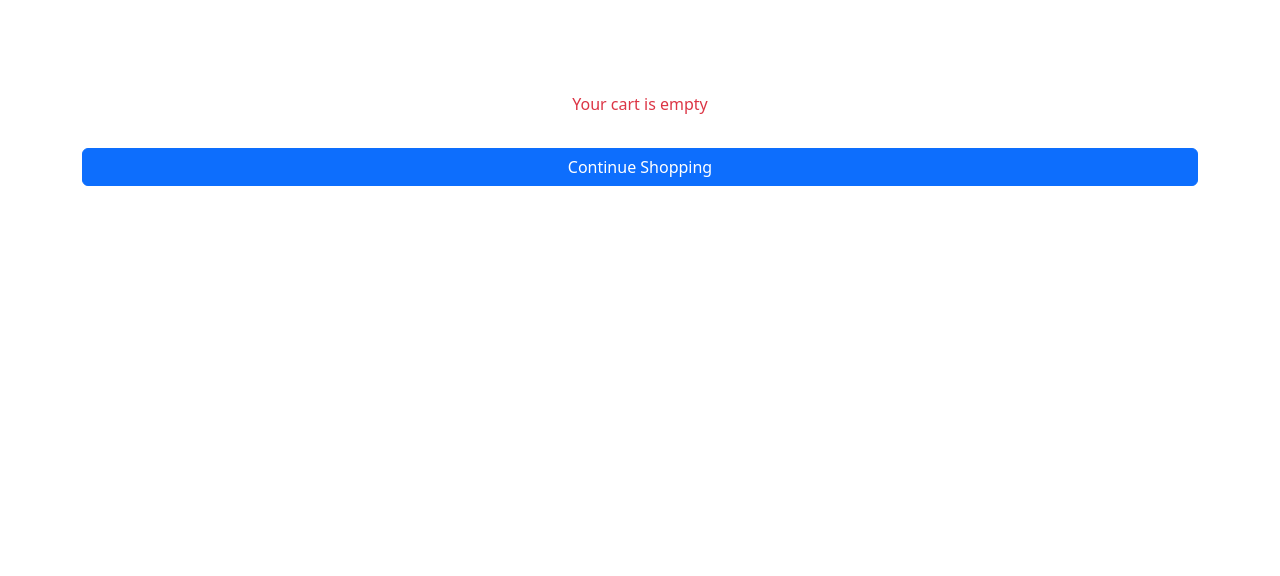
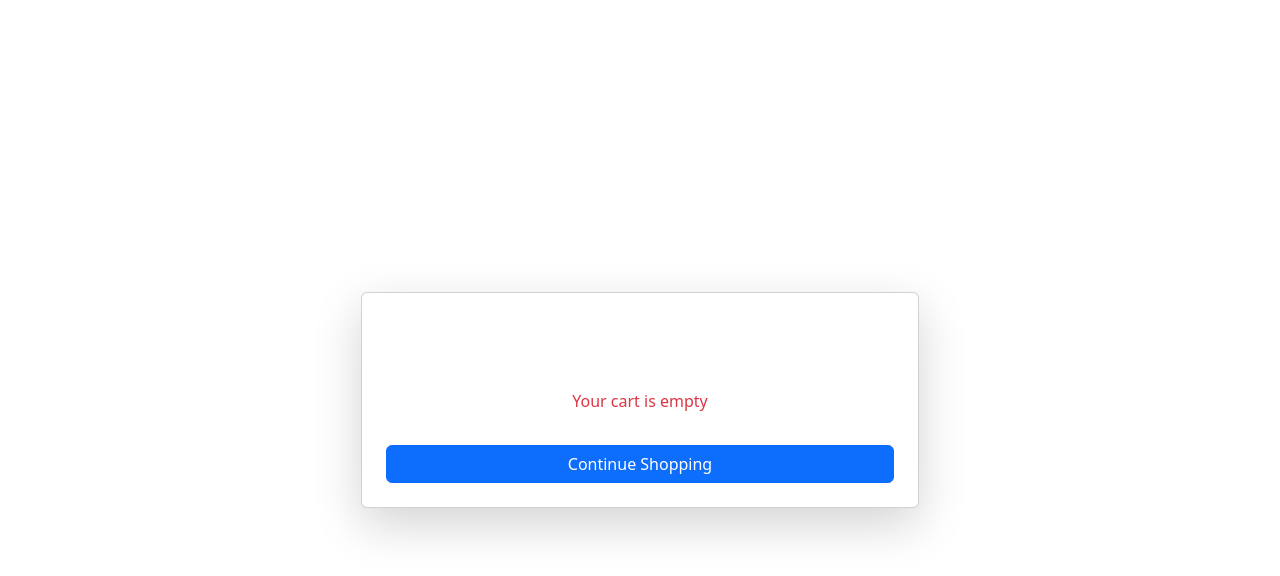
Before and after one commit to HarikaSu/React-final, a React (Create React App) app: page /cart in a window 1280 px wide. Shown: the top 576 px of the page. Built offline with nearby package versions, Linux system fonts and the light colour scheme.

Commit message:
jewellerycart

```diff
--- a/src/project/CartPage.js
+++ b/src/project/CartPage.js
@@ -15,13 +15,16 @@
 //   };
 
 //   const decrementQuantity = (id) => {
-//     setCart(
-//       cart.map((item) =>
-//         item.id === id && item.quantity > 1
-//           ? { ...item, quantity: item.quantity - 1 }
-//           : item
-//       )
-//     );
+//     setCart((prevCart) => {
+//       const updatedCart = prevCart
+//         .map((item) =>
+//           item.id === id
+//             ? { ...item, quantity: item.quantity > 0 ? item.quantity - 1 : 0 }
+//             : item
+//         )
+//         .filter((item) => item.quantity > 0);
+//       return updatedCart;
+//     });
 //   };
 
 //   const calculateTotal = () => {
@@ -32,41 +35,43 @@
 //     <div className="container mt-4">
 //       <h2>Your Shopping Cart</h2>
 //       {cart.length === 0 ? (
-//         <p>No items in the cart</p>
+//         <p className="text-center text-danger">Your cart is empty</p>
 //       ) : (
-//         <ul className="list-group">
-//           {cart.map((item) => (
-//             <li key={item.id} className="list-group-item d-flex justify-content-between align-items-center">
-//               <span>
-//                 <img
-//                   src={item.Img_Url}
-//                   alt={item.Product_Name}
-//                   style={{ width: "50px", height: "50px", marginRight: "10px" }}
-//                 />
-//                 {item.Product_Name} - ₹{item.Price.INR}
-//               </span>
-//               <div className="d-flex align-items-center">
-//                 <button
-//                   className="btn btn-sm btn-outline-secondary"
-//                   onClick={() => decrementQuantity(item.id)}
-//                 >
-//                   -
-//                 </button>
-//                 <span className="mx-2">{item.quantity}</span>
-//                 <button
-//                   className="btn btn-sm btn-outline-secondary"
-//                   onClick={() => incrementQuantity(item.id)}
-//                 >
-//                   +
-//                 </button>
-//               </div>
-//             </li>
-//           ))}
-//         </ul>
+//         <>
+//           <ul className="list-group">
+//             {cart.map((item) => (
+//               <li key={item.id} className="list-group-item d-flex justify-content-between align-items-center">
+//                 <span>
+//                   <img
+//                     src={item.Img_Url}
+//                     alt={item.Product_Name}
+//                     style={{ width: "50px", height: "50px", marginRight: "10px" }}
+//                   />
+//                   {item.Product_Name} - ₹{item.Price.INR}
+//                 </span>
+//                 <div className="d-flex align-items-center">
+//                   <button
+//                     className="btn btn-sm btn-outline-secondary"
+//                     onClick={() => decrementQuantity(item.id)}
+//                   >
+//                     -
+//                   </button>
+//                   <span className="mx-2">{item.quantity}</span>
+//                   <button
+//                     className="btn btn-sm btn-outline-secondary"
+//                     onClick={() => incrementQuantity(item.id)}
+//                   >
+//                     +
+//                   </button>
+//                 </div>
+//               </li>
+//             ))}
+//           </ul>
+//           <h4>Total: ₹{calculateTotal()}</h4>
+//         </>
 //       )}
-//       <h4>Total: ₹{calculateTotal()}</h4>
 //       <button className="btn btn-primary mt-3" onClick={() => navigate("/home")}>
-//         Continues Shopping
+//         Continue Shopping
 //       </button>
 //     </div>
 //   );
@@ -107,8 +112,9 @@ const CartPage = () => {
   };
 
   return (
-    <div className="container mt-4">
-      <h2>Your Shopping Cart</h2>
+    <div className="container d-flex flex-column align-items-center justify-content-center min-vh-100">
+      <div className="card p-4 shadow-lg" style={{ width: "50%" }}>
+        <h2 className="text-center mb-4">Your Shopping Cart</h2>
         {cart.length === 0 ? (
           <p className="text-center text-danger">Your cart is empty</p>
         ) : (
@@ -142,12 +148,13 @@ const CartPage = () => {
                 </li>
               ))}
             </ul>
-          <h4>Total: ₹{calculateTotal()}</h4>
+            <h4 className="text-center mt-3">Total: ₹{calculateTotal()}</h4>
           </>
         )}
-      <button className="btn btn-primary mt-3" onClick={() => navigate("/home")}>
+        <button className="btn btn-primary mt-3 w-100" onClick={() => navigate("/home")}>
           Continue Shopping
         </button>
+      </div>
     </div>
   );
 };
```
Lines whose indentation alone changed are shown as unchanged.
